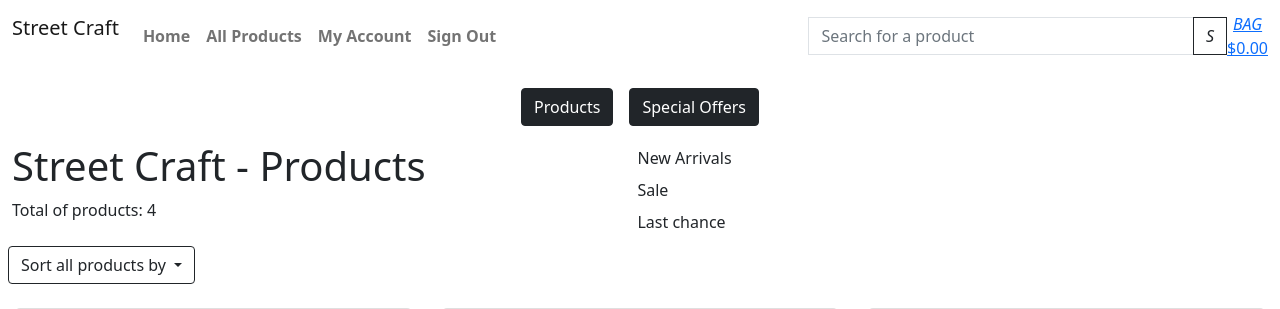
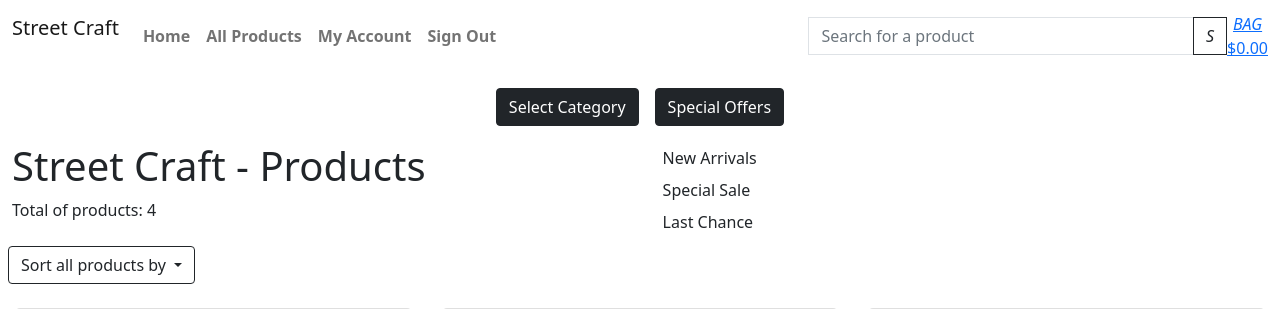
Before and after one commit to guisgrande/fifth-project-ci, a Django app: page /all-products/ in a window 1280 px wide, after a click on "Special Offers". Shown: the top 309 px of the page. Run offline with Django 3.2, Linux system fonts and the light colour scheme; a user stored in the database is signed in; data comes from the database, SQL or seed files in the repository; some libraries are stand-ins or nearby versions.

Commit message:
Edit nav links href for offers

```diff
--- a/templates/includes/nav_links.html
+++ b/templates/includes/nav_links.html
@@ -3,10 +3,9 @@
 
         <li class="nav-item dropdown">
             <button class="btn btn-dark m-2" type="button" data-bs-toggle="collapse" data-bs-target="#productCategory" aria-expanded="false">
-                Products
+                Select Category
             </button>
             <div class="dropdown-menu border-0" aria-labelledby="product-link" id="productCategory">
-                <a href="{% url 'products' %}" class="dropdown-item">All products</a>
                 <a href="{% url 'products' %}?category=SKT" class="dropdown-item">Skateboards</a>
                 <a href="{% url 'products' %}?category=CAP" class="dropdown-item">Caps & Hats</a>
                 <a href="{% url 'products' %}?category=BAG" class="dropdown-item">Backpacks & Bags</a>
@@ -18,9 +17,9 @@
                 Special Offers
             </button>
             <div class="dropdown-menu border-0" aria-labelledby="offer-link" id="offersCategory">
-                <a href="#" class="dropdown-item">New Arrivals</a>
-                <a href="#" class="dropdown-item">Sale</a>
-                <a href="#" class="dropdown-item">Last chance</a>
+                <a href="{% url 'products' %}?offer=NEW" class="dropdown-item">New Arrivals</a>
+                <a href="{% url 'products' %}?offer=SALE" class="dropdown-item">Special Sale</a>
+                <a href="{% url 'products' %}?offer=LAST" class="dropdown-item">Last Chance</a>
             </div>
         </li>
 
```
